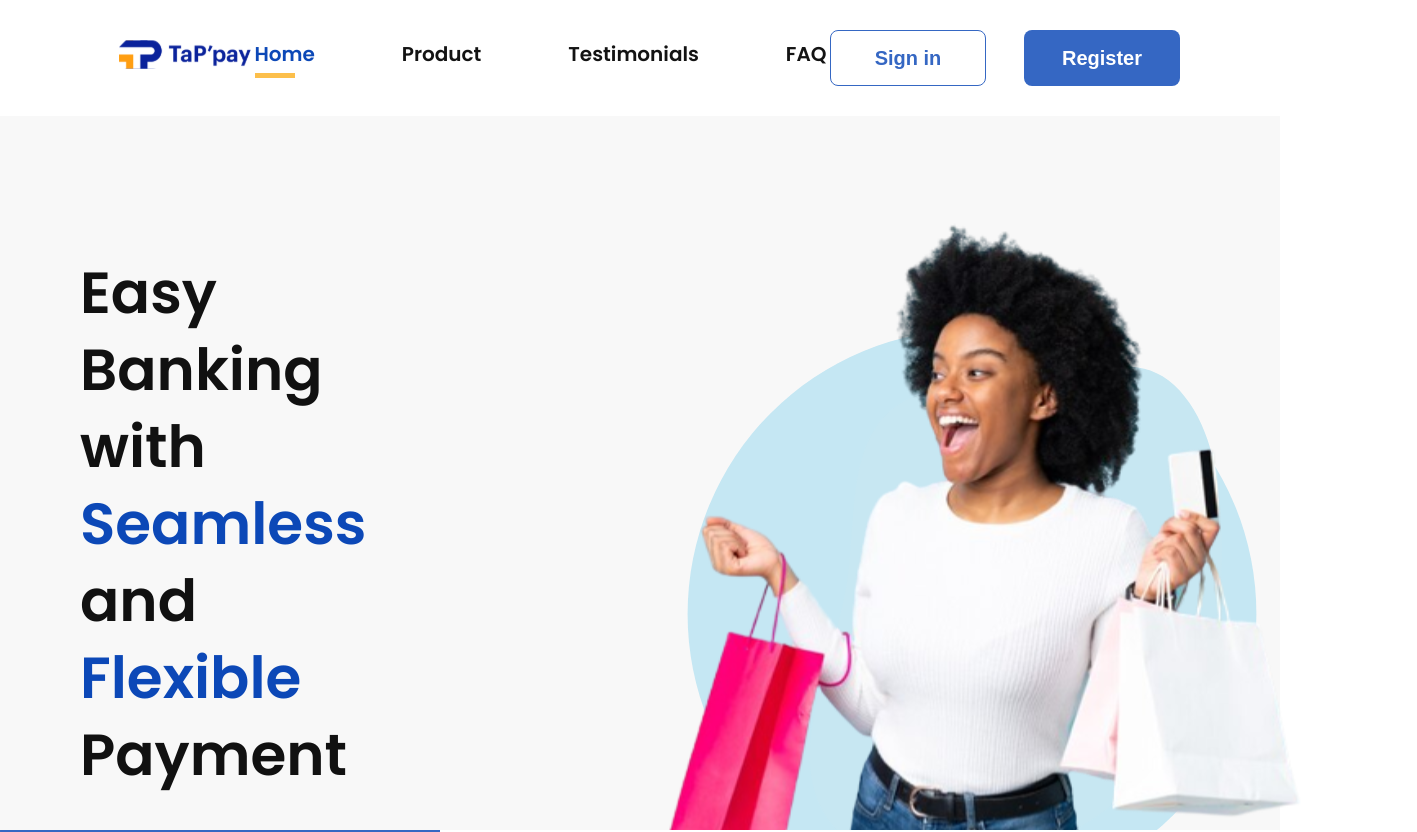
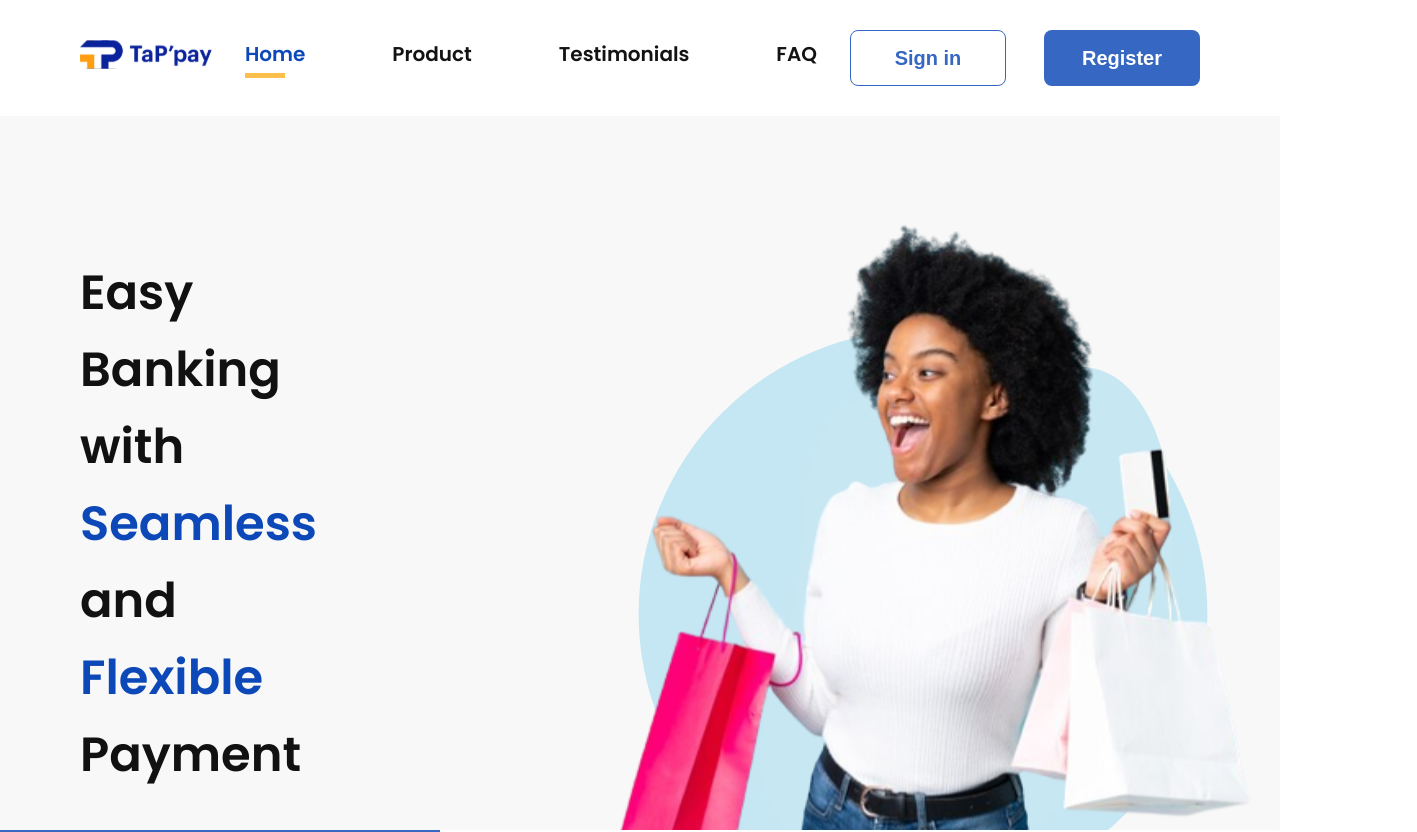
Before and after one commit to Anu-022/Tap-Pay-Landing-Page, a React (Create React App) app: page / in a window 1280 px wide. Shown: the top 832 px of the page, 1417 px wide, since content can reach past the window. Built offline with nearby package versions, Linux system fonts and the light colour scheme.

Commit message:
adjustments

```diff
--- a/src/index.css
+++ b/src/index.css
@@ -6,7 +6,7 @@
 
 }
 body {
-  width: 100%;
+  width: 100vw;
   font-family: 'Poppins', sans-serif;
 }
 .navbar {
@@ -21,7 +21,7 @@ body {
 
 }
 .branding {
-  padding-left: 119px;
+  padding-left: 80px;
 }
 .nav-list {
   display: flex;
@@ -55,7 +55,7 @@ body {
    left: 0;
 }
 .buttons {
-  padding-right: 100px;
+  padding-right: 80px;
 }
 .btn {
   width: 156px;
@@ -127,10 +127,9 @@ body {
   width: 744px;
   padding-left: 80px;
   padding-top: 138px;
-
 }
 .showcase-text h1 {
-  font-size: 58px;
+  font-size: 48px;
   font-weight: 600;
   color: #111;
   padding-bottom: 32px;
@@ -202,7 +201,7 @@ body {
 }
 .header-text {
   width: 350px;
-  font-size: 40px;
+  font-size: 30px;
   font-weight:600px ;
   padding-bottom: 20px;
 }
@@ -339,7 +338,7 @@ text-align: center;
   padding-top: 147px;
   text-align: center;
   width: 1068px;
-  font-size: 45px;
+  font-size: 40px;
   margin: 0 auto;
 }
 .agent-highlight {
@@ -366,7 +365,7 @@ text-align: center;
   width: 538px;
 }
 .comment {
-  font-size: 20px;
+  font-size: 18px;
   font-weight: 500;
   line-height: 28px;
 }
```
